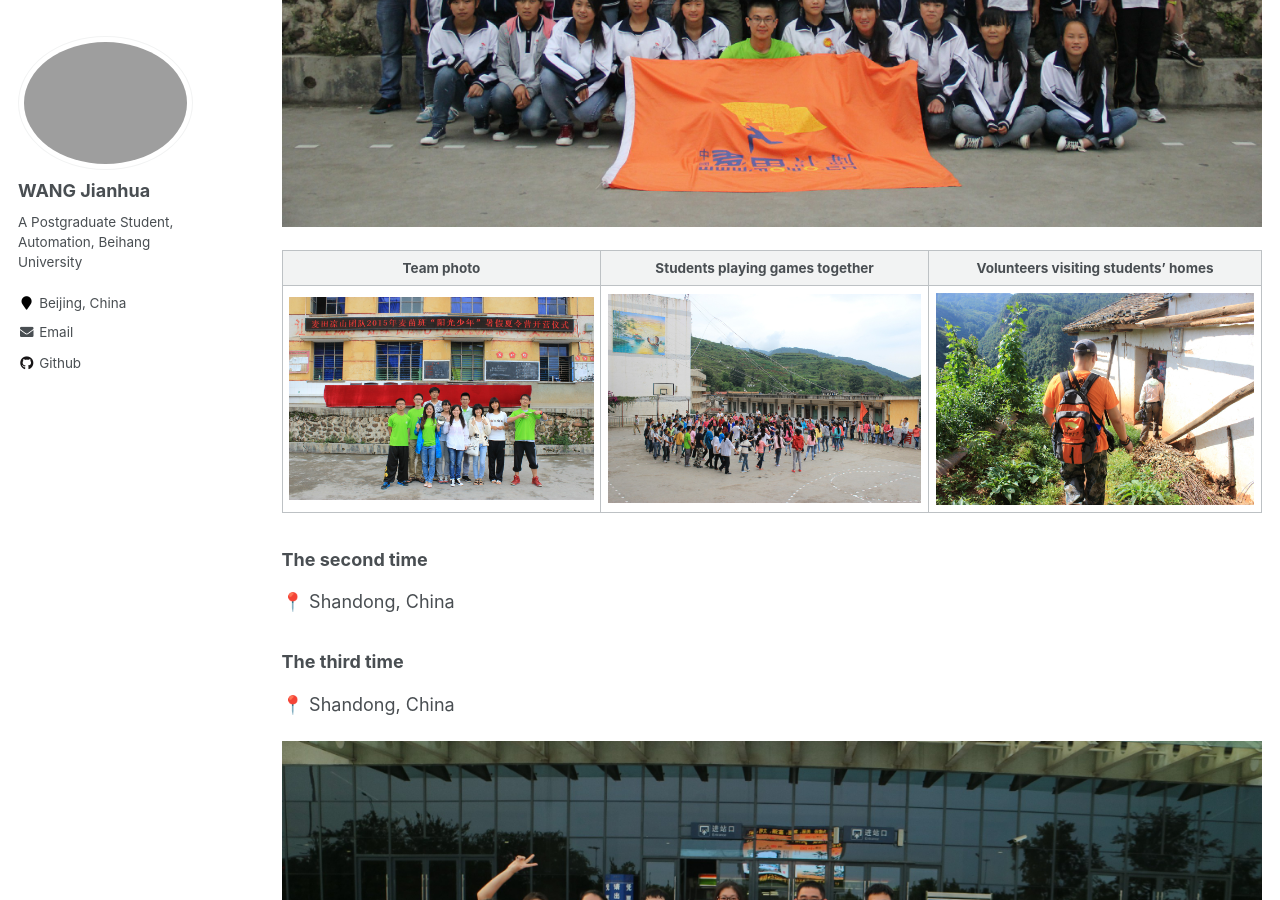
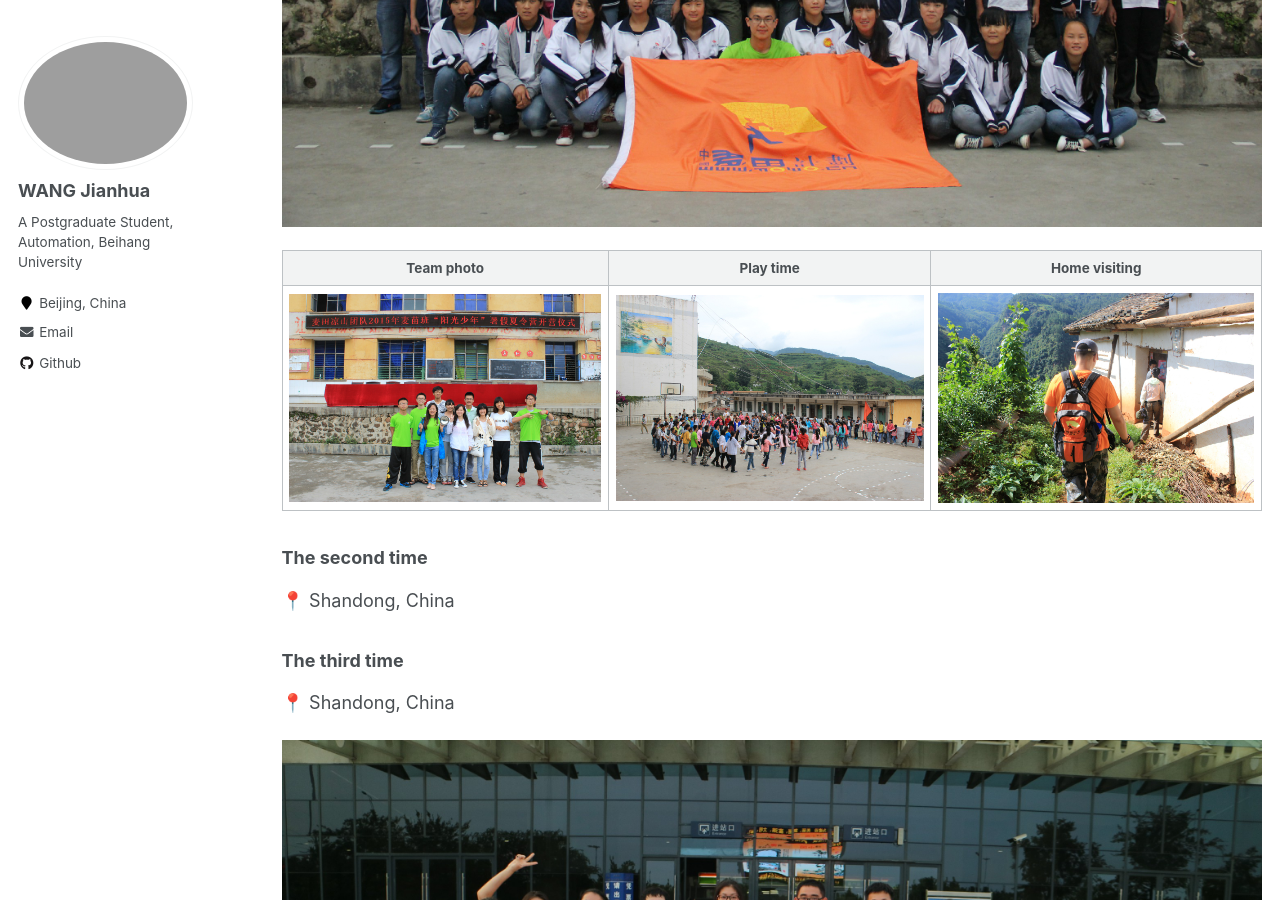
Before and after one commit to jianhua-WANG-ENS/old-homepage, a Jekyll site: the page built from _pages/Experiences.md, in a window 1280 px wide and 900 px high, scrolled down 1997 px. Built offline with Jekyll 4.4.1, drawn with Linux system fonts in a browser that asks for light colours.

Commit message:
Update Experiences.md

```diff
--- a/_pages/Experiences.md
+++ b/_pages/Experiences.md
@@ -38,7 +38,7 @@ I and 9 other college students from different universities led the students in S
 
 <img src="https://jianhua-WANG-BUAA.github.io/images/EV-sichuan-group-picture-Students.jpg" alt="EV-sichuan-group-picture-Students.jpg" border="0"/>
 
-|                   Team photo                   |        Students playing games together                               |                        Volunteers visiting students' homes                       |
+|                   Team photo                   |        Play time                     |         Home  visiting              |
 | :----------------------------------------------------------: | :----------------------------------------------------------: | :----------------------------------------------------------: |
 | <img src="https://jianhua-WANG-BUAA.github.io/images/EV-sichuan-group-picture.jpg" alt="EV-sichuan-group-picture.jpg" border="0" width="500"/> | <img src="https://jianhua-WANG-BUAA.github.io/images/EV-sichuan-activities (2).jpg" alt="EV-sichuan-activities (2).jpg" border="0" width="500"/> | <img src="https://jianhua-WANG-BUAA.github.io/images/EV-sichuan-activities (1).jpg" alt="EV-sichuan-activities (1).jpg" border="0" width="500"/> |
 
```
